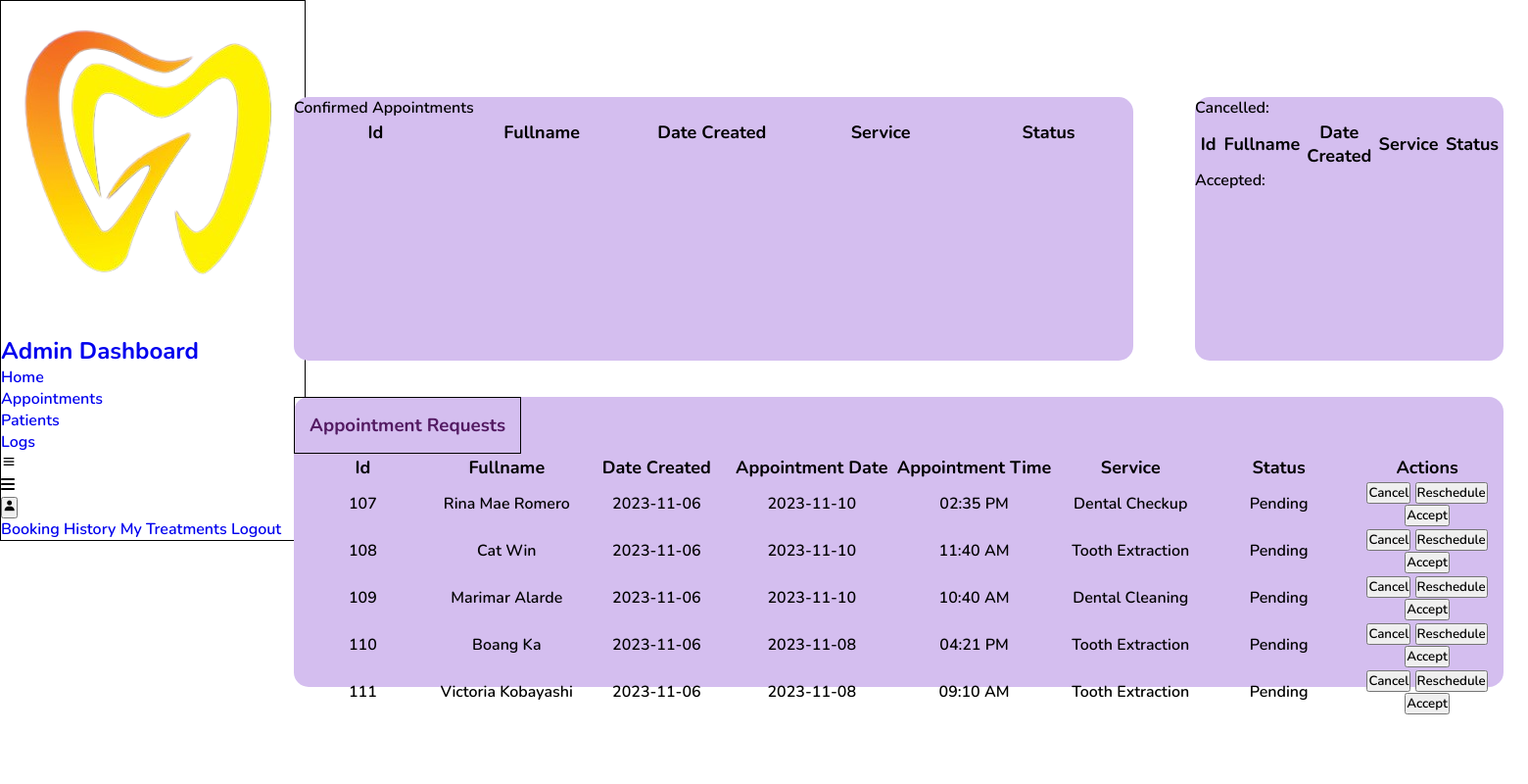
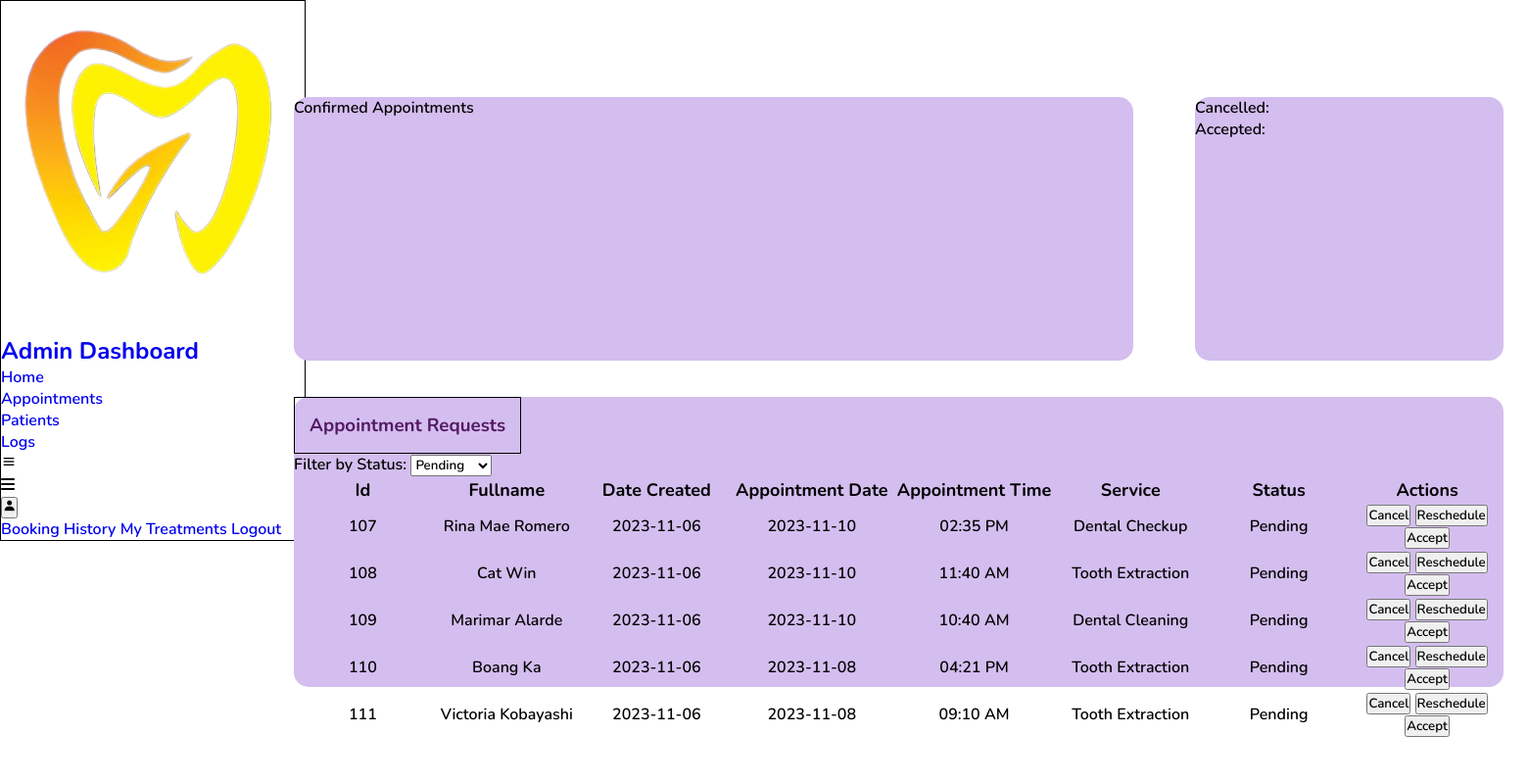
Before and after one commit to WinWin-Kobayashi/officialB-dentalClinicWeb, a PHP site: page /login-logout/admin-dashboard.php?status=Pending in a window 1560 px wide. Shown: the whole page at 98% size. Run offline with PHP 8.4, Linux system fonts and the light colour scheme; data comes from the database, SQL or seed files in the repository; lists and menus that the app fills with data are empty.

Commit message:
add filter by status on admin-dashboard.php

```diff
--- a/admin-dashboard.php
+++ b/admin-dashboard.php
@@ -15,102 +15,14 @@
         <section id="home">
             <div class="row">
                 <div class="confirmed-appointments-container">Confirmed Appointments
-                <div class="appointment-req-table">
-                        <?php
+                    <div class="appointment-req-table">
 
-                        // Check for connection
-                        if ($conn) {
-
-                            $query = "SELECT * FROM appointments WHERE status = 'Accepted'";
-                            $result = mysqli_query($conn, $query);
-                            if ($result) {
-                                echo '<table class="table">
-                                    <thead class="thead">
-                                        <tr>
-                                            <th>Id</th>
-                                            <th scope="col">Fullname</th>
-                                            <th scope="col">Date Created</th>
-                                            <!-- <th scope="col">Appointment Date</th> -->
-                                            <!-- <th scope="col">Appointment Time</th> -->
-                                            <th scope="col">Service</th>
-                                            <th scope="col">Status</th>
-                                        </tr>
-                                    </thead>
-
-                                    <tbody>';
-
-                                    while ($row = mysqli_fetch_assoc($result)) {
-                                        echo '<tr>
-                                            <td>' . $row['id'] . '</td>
-                                            <td>' . $row['first_name'] . ' ' . $row['last_name'] . '</td>
-                                            <td>' . date('Y-m-d', strtotime($row['date_created'])) . '</td>
-                                            <!-- <td>' . $row['date'] . '</td> -->
-                                            <!-- <td>' . date('h:i A', strtotime($row['time'])) . '</td> -->
-                                            <td>' . $row['service'] . '</td>
-                                            <td>' . $row['status'] . '</td>
-                                        </tr>';
-                                    }
-
-                                    echo '</tbody></table>';
-                                    } else {
-                                        echo 'Error: ' . mysqli_error($conn);
-                                    }
-                            } else {
-                                echo 'Database connection failed: ' . mysqli_connect_error();
-                                }
-                                // close connetions
-                                //mysqli_close($conn);
-                            ?>
                         </div>
                 </div>
                 <div class="numbers-container">
                     <div class="cancellations">Cancelled:
-                    <div class="appointment-req-table">
-                        <?php
+                        <div class="appointment-req-table">
 
-                        // Check for connection
-                        if ($conn) {
-
-                            $query = "SELECT * FROM appointments WHERE status = 'Canceled'";
-                            $result = mysqli_query($conn, $query);
-                            if ($result) {
-                                echo '<table class="table">
-                                    <thead class="thead">
-                                        <tr>
-                                            <th>Id</th>
-                                            <th scope="col">Fullname</th>
-                                            <th scope="col">Date Created</th>
-                                            <!-- <th scope="col">Appointment Date</th> -->
-                                            <!-- <th scope="col">Appointment Time</th> -->
-                                            <th scope="col">Service</th>
-                                            <th scope="col">Status</th>
-                                        </tr>
-                                    </thead>
-
-                                    <tbody>';
-
-                                    while ($row = mysqli_fetch_assoc($result)) {
-                                        echo '<tr>
-                                            <td>' . $row['id'] . '</td>
-                                            <td>' . $row['first_name'] . ' ' . $row['last_name'] . '</td>
-                                            <td>' . date('Y-m-d', strtotime($row['date_created'])) . '</td>
-                                            <!-- <td>' . $row['date'] . '</td> -->
-                                            <!-- <td>' . date('h:i A', strtotime($row['time'])) . '</td> -->
-                                            <td>' . $row['service'] . '</td>
-                                            <td>' . $row['status'] . '</td>
-                                        </tr>';
-                                    }
-
-                                    echo '</tbody></table>';
-                                    } else {
-                                        echo 'Error: ' . mysqli_error($conn);
-                                    }
-                            } else {
-                                echo 'Database connection failed: ' . mysqli_connect_error();
-                                }
-                                // close connetions
-                                //mysqli_close($conn);
-                            ?>
                         </div>
                     </div>
                     <div class="accepted">Accepted:
@@ -120,13 +32,30 @@
 
             <div class="appointment-requests-container">
                 <h3>Appointment Requests</h3>
+                <form method="get" action="admin-dashboard.php">
+                    <!-- Dropdown for filtering by status -->
+                    <label for="statusFilter">Filter by Status:</label>
+                    <select id="statusFilter" name="status" onchange="this.form.submit()">
+                        <option value="Pending" <?php echo ($_GET['status'] == 'Pending') ? 'selected' : ''; ?>>Pending</option>
+                        <option value="Cancelled" <?php echo ($_GET['status'] == 'Cancelled') ? 'selected' : ''; ?>>Cancelled</option>
+                        <option value="Accepted" <?php echo ($_GET['status'] == 'Accepted') ? 'selected' : ''; ?>>Accepted</option>
+                    </select>
+                </form>
+
                 <div class="appointment-req-table">
                 <?php
 
                 // Check for connection
                 if ($conn) {
+                     // Default status filter value
+                    $statusFilter = 'Pending';
 
-                    $query = "SELECT * FROM appointments WHERE status = 'Pending'";
+                    // Check if a specific status is selected in the dropdown
+                    if (isset($_GET['status']) && in_array($_GET['status'], ['Pending', 'Canceled', 'Accepted'])) {
+                        $statusFilter = $_GET['status'];
+                    }
+
+                    $query = "SELECT * FROM appointments WHERE status = '$statusFilter'";
                     $result = mysqli_query($conn, $query);
                     if ($result) {
                         echo '<table class="table">
@@ -177,7 +106,6 @@
                     ?>
 
                 </div>
-            </div>
         </section>
     </div>
 </body>
```
